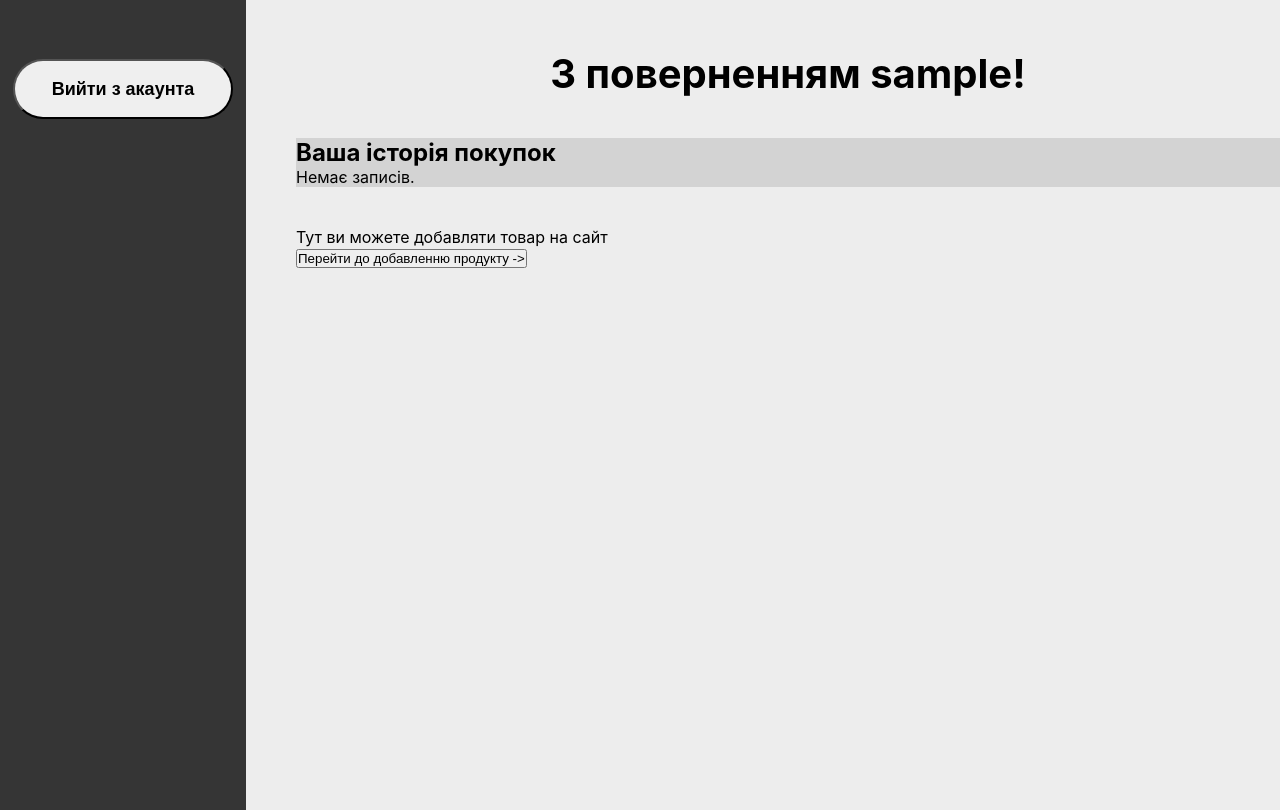
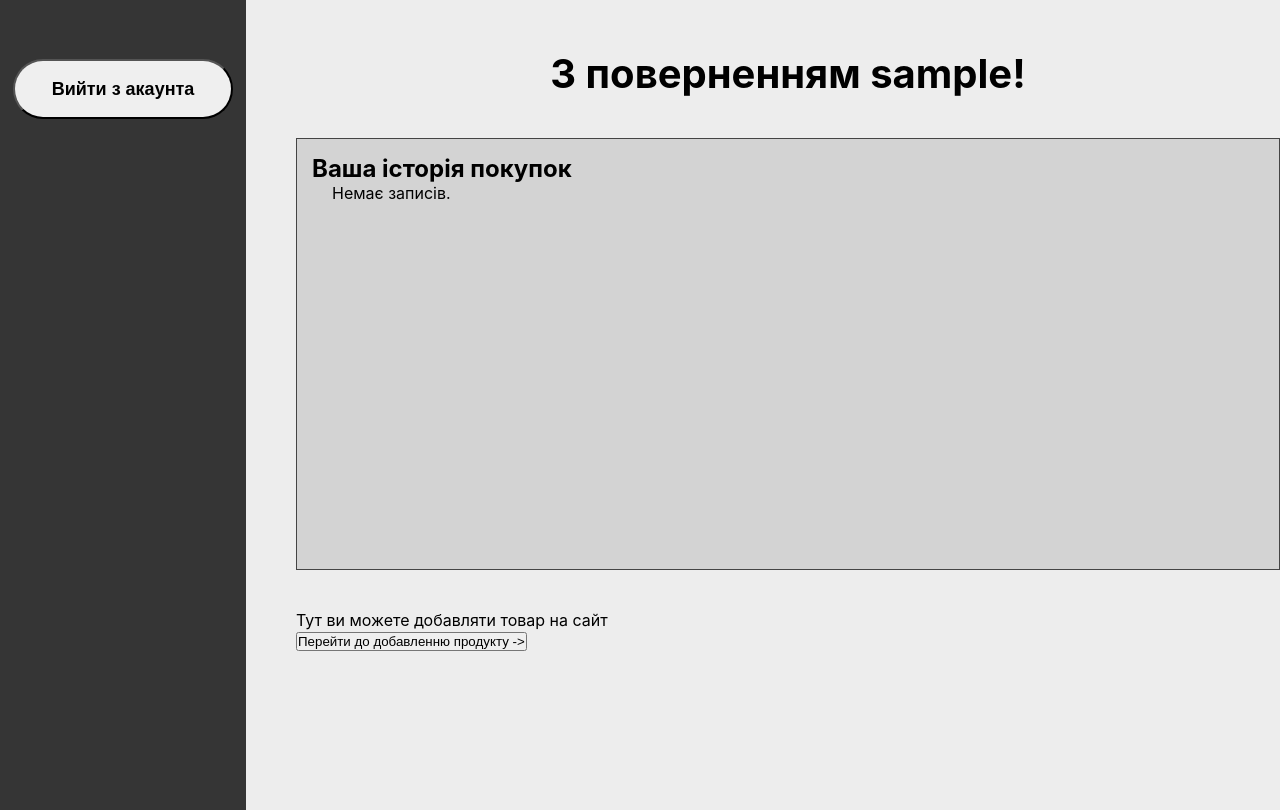
Before and after one commit to Cyxariki-team/restaurant-website, a Flask app: page /user-account in a window 1280 px wide. Shown: the part 271-1081 px from the top of the page. Run offline with Flask 3, Linux system fonts and the light colour scheme; the visitor is signed in with stand-in values (Sample User, id 1); data that the repository does not hold is empty; parts of the project's set-up code (start-up, migrations or seed data) failed here and were passed over.

Commit message:
Update style.css

```diff
--- a/static/css/style.css
+++ b/static/css/style.css
@@ -401,6 +401,14 @@ body {
 
 .history-box {
     background-color: lightgray;
+    min-height: 400px;
+    padding: 15px;
+    overflow-y: auto;
+    border: 1px solid #444444;
+}
+
+.history-box ul {
+    padding-left: 20px;
 }
 
 #textarea-box {
```
